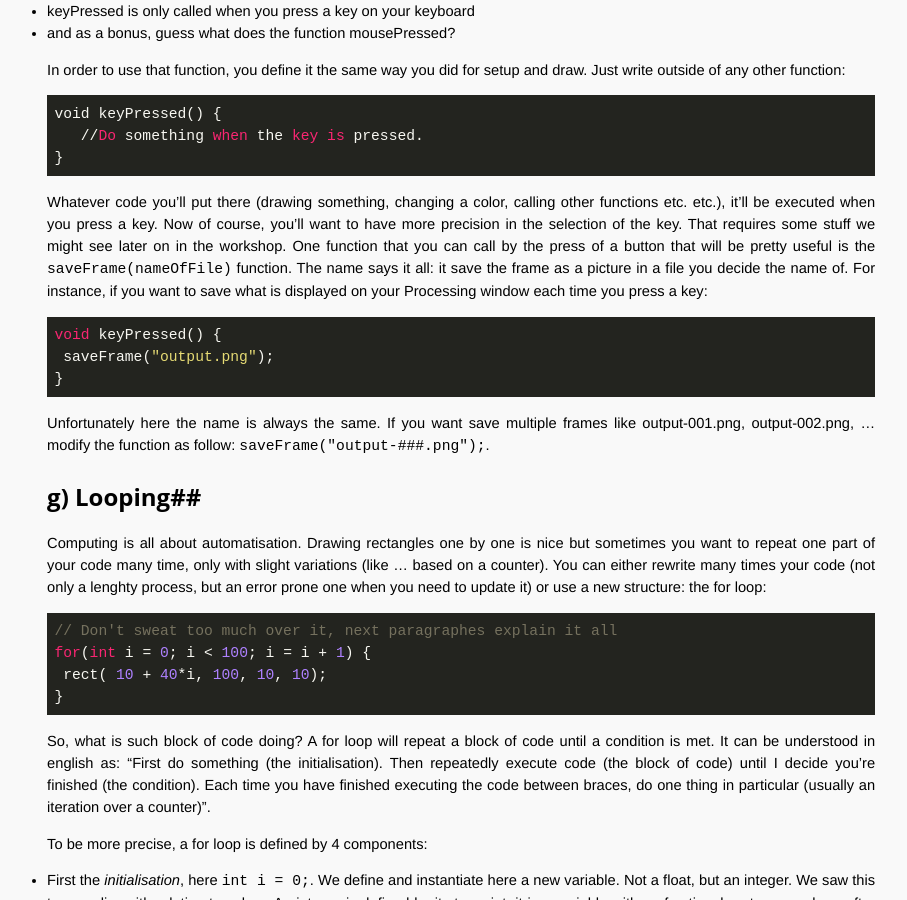
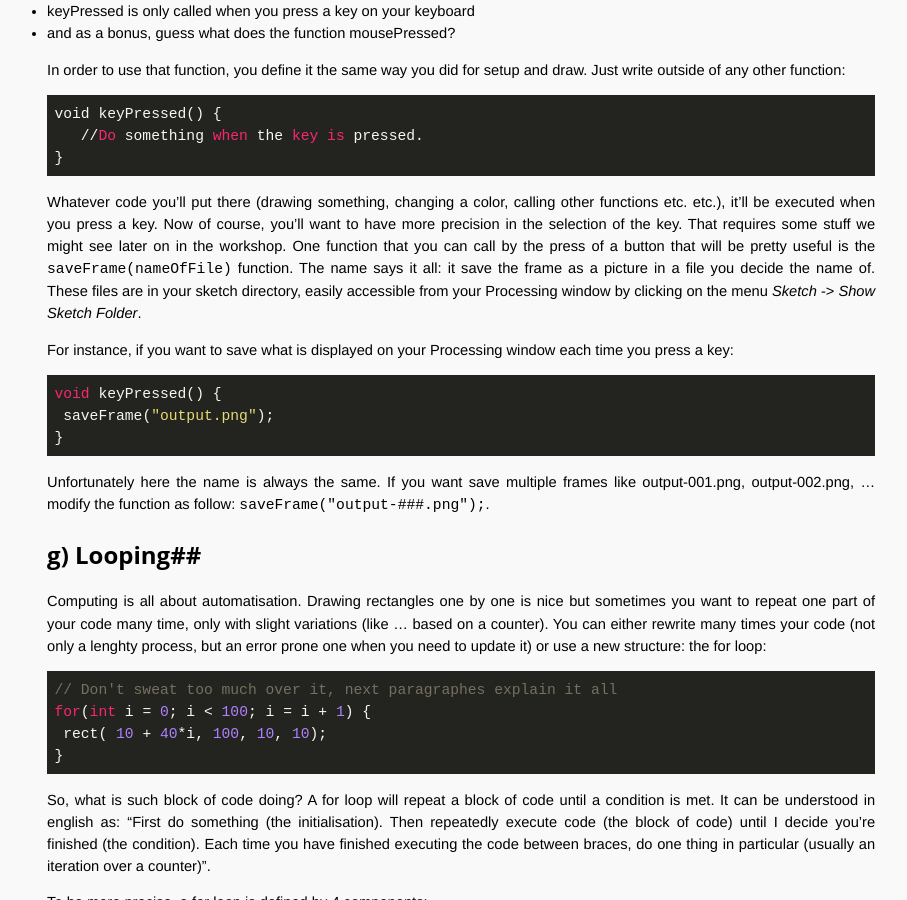
Before and after one commit to OpenTechSchool-Brussels/data-visualisation-with-processing, a Jekyll site: the page built from Getting-to-know-your-canvas.markdown, in a window 1280 px wide and 900 px high, scrolled down 4631 px. Shown: the whole window, without its empty margins (309-1216 px from the left). Built offline with Jekyll 4.4.1, drawn with Linux system fonts in a browser that asks for light colours; Markdown is read by kramdown in place of the engine named in the settings.

Commit message:
Update Getting-to-know-your-canvas.markdown

````diff
--- a/Getting-to-know-your-canvas.markdown
+++ b/Getting-to-know-your-canvas.markdown
@@ -173,7 +173,9 @@ void keyPressed() {
 }
 ```
 
-Whatever code you'll put there (drawing something, changing a color, calling other functions etc. etc.), it'll be executed when you press a key. Now of course, you'll want to have more precision in the selection of the key. That requires some stuff we might see later on in the workshop. One function that you can call by the press of a button that will be pretty useful is the `saveFrame(nameOfFile)` function. The name says it all: it save the frame as a picture in a file you decide the name of. For instance, if you want to save what is displayed on your Processing window each time you press a key:
+Whatever code you'll put there (drawing something, changing a color, calling other functions etc. etc.), it'll be executed when you press a key. Now of course, you'll want to have more precision in the selection of the key. That requires some stuff we might see later on in the workshop. One function that you can call by the press of a button that will be pretty useful is the `saveFrame(nameOfFile)` function. The name says it all: it save the frame as a picture in a file you decide the name of. These files are in your sketch directory, easily accessible from your Processing window by clicking on the menu *Sketch* -> *Show Sketch Folder*.
+
+For instance, if you want to save what is displayed on your Processing window each time you press a key:
 
 ```java
 void keyPressed() {
````
